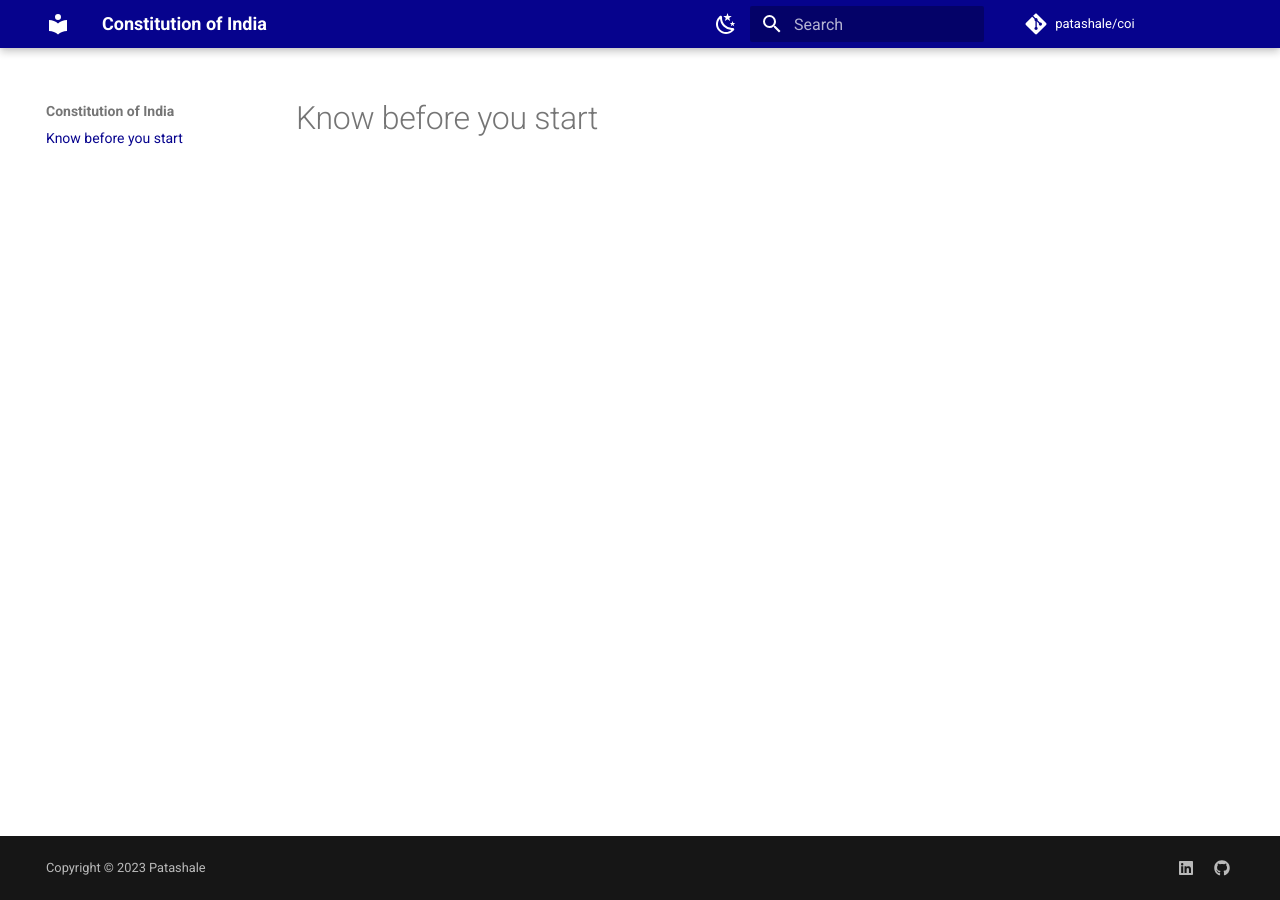
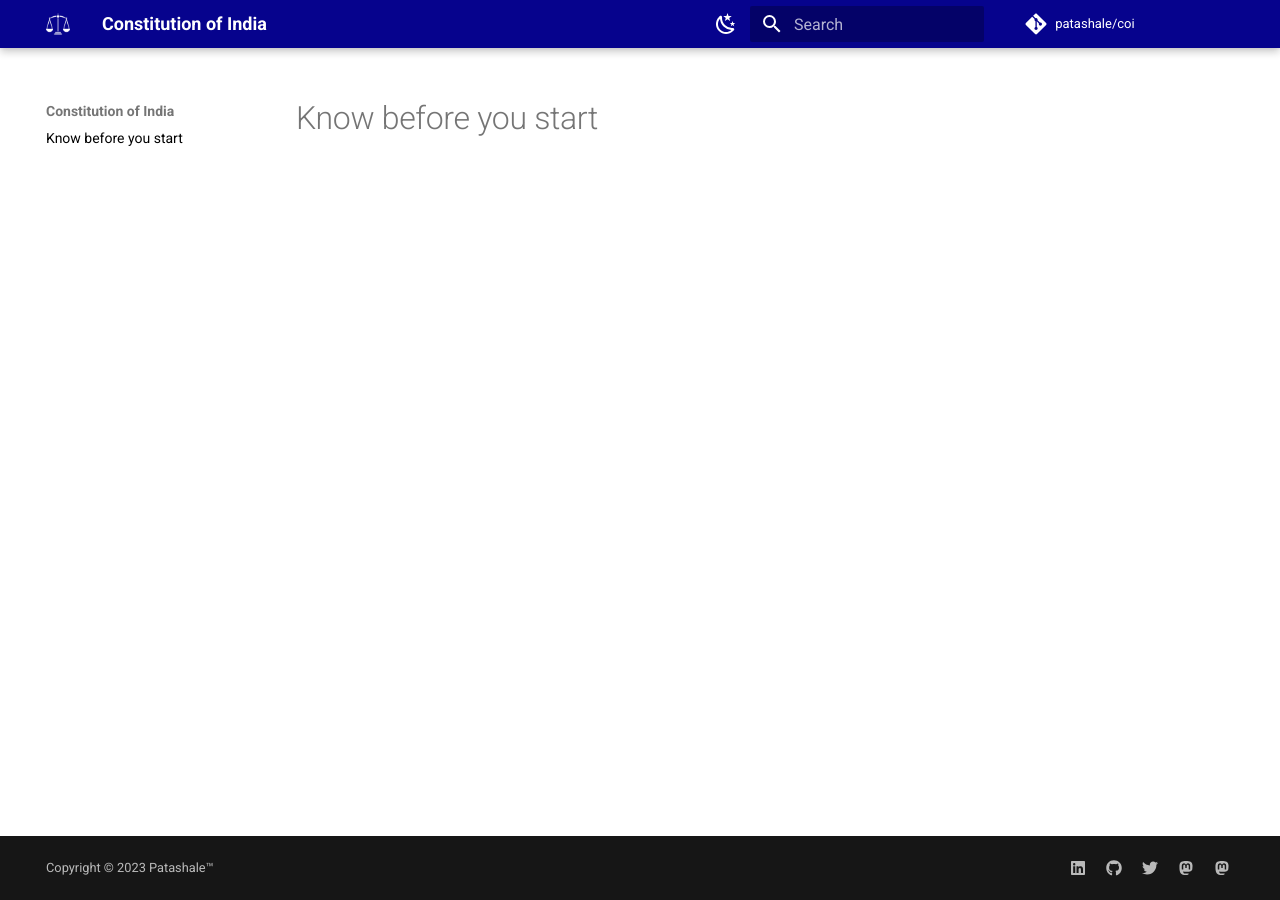
Before and after one commit to patashale/coi, an MkDocs documentation site: the page built from docs/index.md, in a window 1280 px wide. Built offline with MkDocs 1.6.1 and Material for MkDocs 9.7.7, drawn with Linux system fonts in a browser that asks for light colours; comment, search, counter and statistics services are not loaded.

Commit message:
add assets, social, fix theme

```diff
--- a/docs/stylesheets/extra.css
+++ b/docs/stylesheets/extra.css
@@ -1,9 +1,9 @@
 [data-md-color-scheme="default"] {
     --md-primary-fg-color:        #06038D;
-    --md-accent-fg-color:        #06038D;
+    --md-typeset-a-color: #000000;
 }
 
 [data-md-color-scheme="slate"] {
     --md-primary-fg-color:        #06038D;
-    --md-accent-fg-color:        #FFFFFF;
+    --md-typeset-a-color: #FFFFFF;
 }
--- a/mkdocs.yml
+++ b/mkdocs.yml
@@ -3,15 +3,21 @@ repo_url: https://github.com/patashale/coi
 repo_name: patashale/coi
 theme:
   name: material
+  logo: assets/logo.png
+  favicon: assets/favicon.png
   language: en
   palette:
     - media: "(prefers-color-scheme: light)"
       scheme: default
+      primary: light blue
+      accent: light blue
       toggle:
         icon: material/weather-night
         name: Switch to dark mode
     - media: "(prefers-color-scheme: dark)"
       scheme: slate
+      primary: light blue
+      accent: light blue
       toggle:
         icon: material/weather-sunny
         name: Switch to light mode
@@ -26,12 +32,21 @@ extra:
   social:
     - icon: fontawesome/brands/linkedin
       link: https://linkedin.com/company/patashale
-      name: Patashale on LinkedIn
+      name: Patashale™ on LinkedIn
     - icon: fontawesome/brands/github
       link: https://github.com/patashale
-      name: Patashale on GitHub
+      name: Patashale™ on GitHub
+    - icon: fontawesome/brands/twitter
+      link: https://twitter.com/patashale_in
+      name: Patashale™ on Twitter
+    - icon: fontawesome/brands/mastodon
+      link: https://mastodon.social/@patashale
+      name: Patashale™ on Mastodon Social
+    - icon: fontawesome/brands/mastodon
+      link: https://fosstodon.org/@patashale
+      name: Patashale™ on Fosstodon
 
 nav:
   - Know before you start: index.md
 
-copyright: Copyright &copy; 2023 Patashale
+copyright: Copyright &copy; 2023 Patashale™
```
Also changed, not shown: docs/assets/favicon.png (added), docs/assets/logo.png (added).
